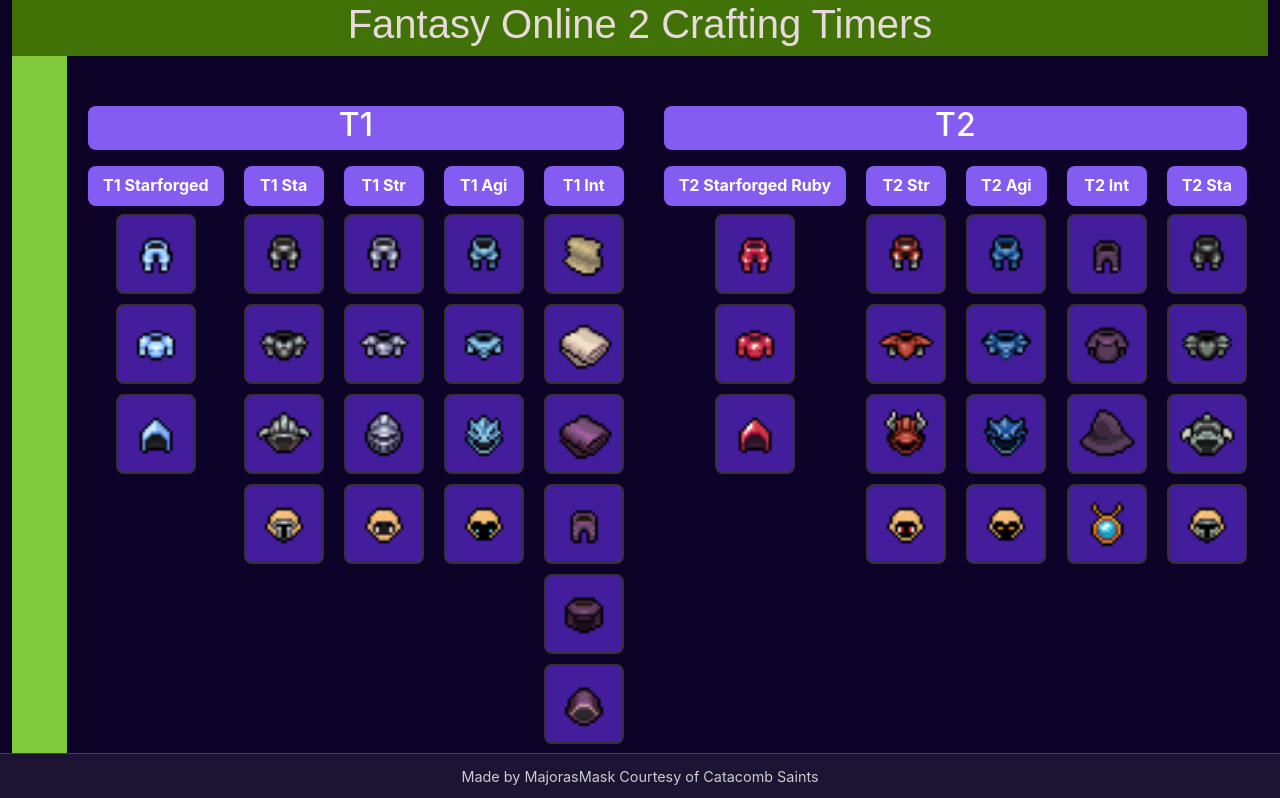
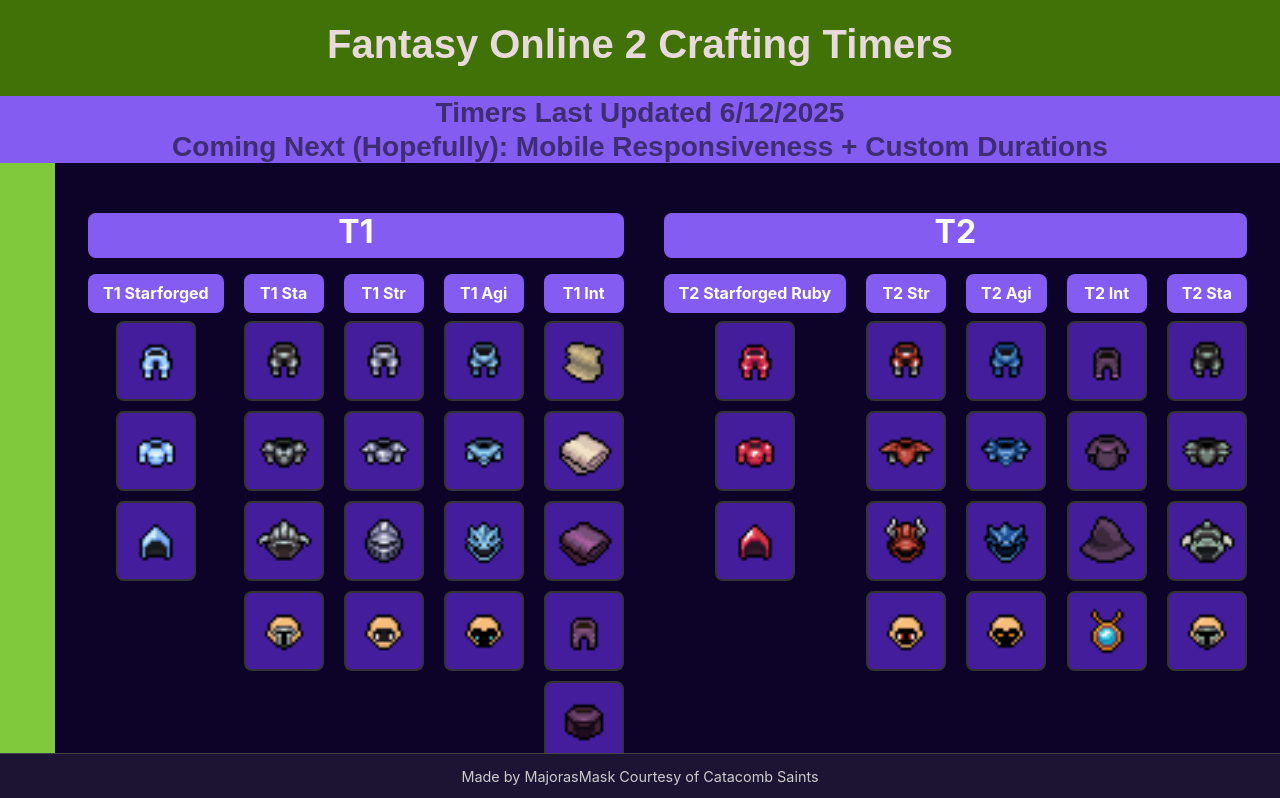
Before and after one commit to GenevieveGiordano/crafting-timer, a React (Create React App) app: page / in a window 1280 px wide. Shown: the top 798 px of the page. Built offline with nearby package versions, Linux system fonts and the light colour scheme.

Commit message:
Updated: Durations. Added: Banners. Starting: Modal.

```diff
--- a/src/App.jsx
+++ b/src/App.jsx
@@ -7,6 +7,11 @@ import './styles.css';
 
 
 function App() {
+  const [modalOpen, setModalOpen] = useState(false);
+  const [currentItemId, setCurrentItemId] = useState(null);
+  const [customMinutes, setCustomMinutes] = useState('');
+  const [customSeconds, setCustomSeconds] = useState('');
+
   const audioRef = useRef(null);
 
   // Load from localStorage on first render
@@ -88,29 +93,103 @@ function App() {
     return `${minutes}m`;
   };
 
-  return (
-    <div className='container'>
-      <Header/>
-      <div className='core-page'>
+// Modal Opener
+const openCustomTimer = (item) => {
+  setCurrentItemId(item.id);
+  setModalOpen(true);
+};
 
-        <SideBar/>
+// Sets Custom Timer
+const setCustomTimer = () => {
+  const minutes = parseInt(customMinutes, 10) || 0;
+  const seconds = parseInt(customSeconds, 10) || 0;
+  const totalSeconds = minutes * 60 + seconds;
 
-        <div className='main-content'>
+  if (currentItemId && totalSeconds > 0) {
+    setActiveTimers(prev => ({
+      ...prev,
+      [currentItemId]: Date.now() + totalSeconds * 1000
+    }));
+  }
+
+  // Clear and close
+  setModalOpen(false);
+  setCurrentItemId(null);
+  setCustomMinutes('');
+  setCustomSeconds('');
+};
+
+
+
+return (
+
+
+  <div className='container'>
+
+    <Header />
+    <div className='core-page'>
+      <SideBar />
+      <div className='main-content'>
         <audio ref={audioRef} src="/done.mp3" preload="auto" />
-
         <ItemGroupList
           activeTimers={activeTimers}
           toggleTimer={toggleTimer}
           getTimeLeft={getTimeLeft}
+          openCustomTimer={openCustomTimer}
         />
-        </div>
+      </div>
+    </div>
+    <Footer />
 
+    {/* Modal goes h4ere */}
+
+{modalOpen && (
+  <div
+    className="modal-backdrop"
+    onClick={() => setModalOpen(false)}
+    style={{
+      position: 'fixed', top: 0, left: 0, width: '100vw', height: '100vh', backgroundColor: 'rgba(0,0,0,0.5)',
+      display: 'flex', justifyContent: 'center', alignItems: 'center', zIndex: 9999
+    }}
+  >
+    <div
+      className="modal"
+      onClick={e => e.stopPropagation()}
+      style={{
+        backgroundColor: 'white', padding: '20px', borderRadius: '8px', maxWidth: '400px', width: '90%'
+      }}
+    >
+      <h3>Set Custom Timer</h3>
+      <div className="modal-inputs">
+        <input
+          type="number"
+          placeholder="Minutes"
+          value={customMinutes}
+          onChange={e => setCustomMinutes(e.target.value)}
+          style={{ marginRight: '8px', width: '100px' }}
+        />
+        <h1>DEBUG??</h1>
+        <input
+          type="number"
+          placeholder="Seconds"
+          value={customSeconds}
+          onChange={e => setCustomSeconds(e.target.value)}
+          style={{ width: '100px' }}
+        />
       </div>
+      <div className="modal-buttons" style={{ marginTop: '12px' }}>
+        <button onClick={setCustomTimer} style={{ marginRight: '8px' }}>Start</button>
+        <button onClick={() => setModalOpen(false)}>Cancel</button>
+      </div>
+    </div>
+  </div>
+)}
 
-      <Footer/>
-    </div>
 
-  );
+
+  </div>
+);
+
 }
 
 export default App;
--- /dev/null
+++ b/src/components/Banner.jsx
@@ -0,0 +1,11 @@
+import '../styles.css';
+
+const Banner = () => {
+
+return (
+<div className='banner'>
+    <h3>Coming Next (Hopefully): Mobile Responsiveness + Custom Durations</h3>
+</div>
+);
+};
+export default Banner;
--- a/src/components/Header.jsx
+++ b/src/components/Header.jsx
@@ -1,11 +1,18 @@
 import '../styles.css';
-
+import Banner from './Banner';
+import Updates from './Updates';
 const Header = () => {
 
 return (
 <div className='header'>
-    <h1>Fantasy Online 2 Crafting Timers</h1>
+    <div className='title'>
+        <h1>Fantasy Online 2 Crafting Timers</h1>
+    </div>
+    <Updates/>
+    <Banner/>
 </div>
+
+
 );
 };
 export default Header;
--- a/src/components/ItemCard.jsx
+++ b/src/components/ItemCard.jsx
@@ -1,17 +1,40 @@
+import React, { useRef } from 'react';
 import '../styles.css';
 
-const ItemCard = ({ item, isActive, onClick, timeLeft }) => {
+const ItemCard = ({ item, isActive, onClick, timeLeft, onHold }) => {
+  const holdTimeout = useRef(null);
+
+  const handleMouseDown = () => {
+    holdTimeout.current = setTimeout(() => {
+      onHold(item); // trigger modal
+    }, 800);
+  };
+
+  const handleMouseUp = () => {
+    clearTimeout(holdTimeout.current);
+  };
+
+  const handleClick = () => {
+    if (holdTimeout.current) {
+      onClick(); // only toggle if not long-pressed
+    }
+  };
+
   const isReady = timeLeft === 'Ready!';
   const cardClasses = `item-card ${isReady ? 'ready' : isActive ? 'active' : ''}`;
 
   return (
-    <div onClick={onClick} className={cardClasses}>
+    <div
+      onMouseDown={handleMouseDown}
+      onMouseUp={() => {
+        handleMouseUp();
+        handleClick();
+      }}
+      onMouseLeave={handleMouseUp}
+      className={cardClasses}
+    >
       <img src={item.image} alt={item.name} style={{ width: '60px', height: '60px' }} />
-      {isActive && (
-        <div className="item-card-overlay">
-          {timeLeft}
-        </div>
-      )}
+      {isActive && <div className="item-card-overlay">{timeLeft}</div>}
     </div>
   );
 };
--- a/src/components/ItemGroup.jsx
+++ b/src/components/ItemGroup.jsx
@@ -1,7 +1,7 @@
 import ItemCard from './ItemCard';
 import '../styles.css';
 
-const ItemGroup = ({ groupName, items, activeTimers, toggleTimer, getTimeLeft }) => {
+const ItemGroup = ({ groupName, items, activeTimers, toggleTimer, getTimeLeft, openCustomTimer }) => {
   return (
     <div className="item-group">
       <h2 className="group-name">{groupName}</h2>
@@ -13,6 +13,7 @@ const ItemGroup = ({ groupName, items, activeTimers, toggleTimer, getTimeLeft })
             isActive={!!activeTimers[item.id]}
             timeLeft={getTimeLeft(activeTimers[item.id])}
             onClick={() => toggleTimer(item.id, item.duration)}
+            onHold={openCustomTimer}
           />
         ))}
       </div>
--- a/src/components/ItemGroupList.jsx
+++ b/src/components/ItemGroupList.jsx
@@ -2,7 +2,7 @@ import ItemGroup from './ItemGroup';
 import itemGroups from '../data/items'; // Adjust path if needed
 import '../styles.css';
 
-const ItemGroupList = ({ activeTimers, toggleTimer, getTimeLeft }) => {
+const ItemGroupList = ({ activeTimers, toggleTimer, getTimeLeft, openCustomTimer }) => {
   return (
 <div className="all-groups">
   {Object.entries(itemGroups).map(([tierName, tierData]) => (
@@ -21,6 +21,7 @@ const ItemGroupList = ({ activeTimers, toggleTimer, getTimeLeft }) => {
               activeTimers={activeTimers}
               toggleTimer={toggleTimer}
               getTimeLeft={getTimeLeft}
+              openCustomTimer={openCustomTimer}
             />
           ))
         ) : (
@@ -30,6 +31,7 @@ const ItemGroupList = ({ activeTimers, toggleTimer, getTimeLeft }) => {
             activeTimers={activeTimers}
             toggleTimer={toggleTimer}
             getTimeLeft={getTimeLeft}
+            openCustomTimer={openCustomTimer}
           />
         )}
       </div>
--- /dev/null
+++ b/src/components/Updates.jsx
@@ -0,0 +1,11 @@
+import '../styles.css';
+
+const Updates = () => {
+
+return (
+<div className='updates'>
+    <h3>Timers Last Updated 6/12/2025</h3>
+</div>
+);
+};
+export default Updates;
--- a/src/styles.css
+++ b/src/styles.css
@@ -5,6 +5,7 @@ html, body {
   height: 100%;
   box-sizing: border-box;
   background-color: rgb(13, 2, 39);
+  /* overflow-x: hidden; */
 }
 
 .footer {
@@ -24,19 +25,45 @@ html, body {
   display: flex;
   flex-direction: column;
   min-height: 100vh;
-  width: 100vw;  /* Changed from 100% */
+  min-width: 100%; /*essential*/
+  width: 100%;
   box-sizing: border-box;
   margin: 0px;
-  min-width: 100vw; /*essential*/
+  padding: 0px;
   justify-self: center; /*works to center*/
 }
 
-.header {
+h1 {
+  font-weight: bolder;
+}
+
+h3 {
+  margin: 0px;
+  font-weight:bold;
+}
+
+.title {
   color: #e8dada;
   font-size: 2rem;
   text-align: center;
   font-family: Arial, Helvetica, sans-serif;
   background-color: #407207;
+  padding: 20px;
+}
+
+.banner {
+  color: #00000085;
+  font-size: .25rem;
+  text-align: center;
+  font-family: Arial, Helvetica, sans-serif;
+  background-color: #845cf1;
+}
+.updates {
+  color: #00000085;
+  font-size: .25rem;
+  text-align: center;
+  font-family: Arial, Helvetica, sans-serif;
+  background-color: #845cf1;
 }
 
 .sidebar {
@@ -49,7 +76,7 @@ html, body {
   display: flex;
   width: 100%;
   height: 100%;
-    flex: 1; /* Grow to fill the remaining space */
+  flex: 1; /* Grow to fill the remaining space */
   /* padding: 20px; */
 }
 
@@ -183,3 +210,83 @@ html, body {
   justify-content: center; /* center group cards */
   gap: 20px;
 }
+
+/* Modal backdrop: full screen dark transparent overlay */
+.modal-backdrop {
+  position: fixed;
+  top: 0;
+  left: 0;
+  width: 100vw;
+  height: 100vh;
+  background: rgba(0,0,0,0.5);
+  display: flex;
+  justify-content: center;
+  align-items: center;
+  z-index: 1000;
+}
+
+/* Modal container box */
+.modal {
+  background: #222;
+  color: #eee;
+  padding: 20px 30px;
+  border-radius: 8px;
+  min-width: 280px;
+  box-shadow: 0 4px 15px rgba(0,0,0,0.7);
+  font-family: Arial, sans-serif;
+}
+
+/* Modal title */
+.modal h3 {
+  margin-top: 0;
+  margin-bottom: 15px;
+  font-weight: 600;
+  font-size: 1.25rem;
+  text-align: center;
+}
+
+/* Inputs styling */
+.modal input {
+  width: 100%;
+  min-height: 30px;
+  padding: 8px 10px;
+  font-size: 1rem;
+  border: 1px solid #555;
+  border-radius: 4px;
+  background-color: #222; /* dark background */
+  color: #eee; /* light text */
+  outline-color: #61dafb;
+  box-sizing: border-box; /* to ensure padding doesn't add width */
+}
+
+
+/* Buttons container */
+.modal button {
+  padding: 10px 15px;
+  font-size: 1rem;
+  border-radius: 4px;
+  border: none;
+  cursor: pointer;
+  margin-right: 10px;
+  transition: background-color 0.3s ease;
+}
+
+/* Start button style */
+.modal button:first-of-type {
+  background-color: #61dafb;
+  color: #000;
+}
+
+.modal button:first-of-type:hover {
+  background-color: #21a1f1;
+}
+
+/* Cancel button style */
+.modal button:last-of-type {
+  background-color: #555;
+  color: #eee;
+}
+
+.modal button:last-of-type:hover {
+  background-color: #444;
+}
```
